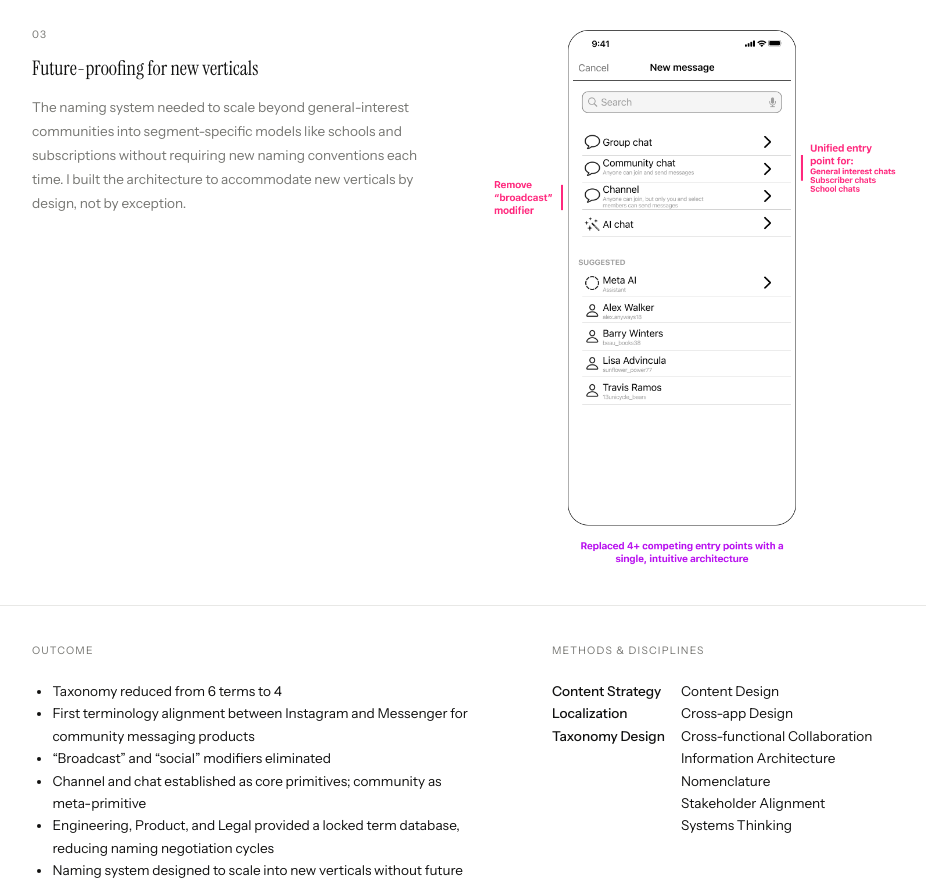
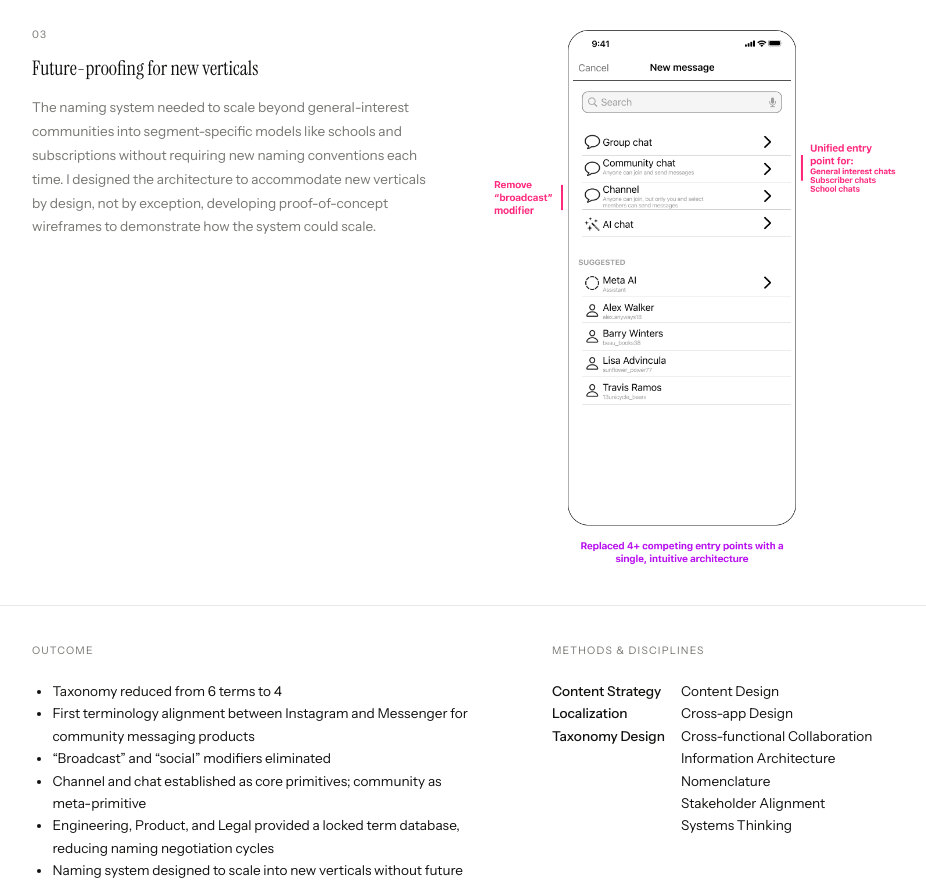
Before and after one commit to awchong/portfolio, a Next.js app: page /case-studies/naming-architecture in a window 1280 px wide. Shown: the part 2584-3473 px from the top of the page, without its empty margins (176-1102 px from the left). Built offline with nearby package versions, Linux system fonts and the light colour scheme; no server answers.

Commit message:
case study 3 fix

```diff
--- a/app/case-studies/naming-architecture/SolutionsSection.tsx
+++ b/app/case-studies/naming-architecture/SolutionsSection.tsx
@@ -182,8 +182,9 @@
                 <p className={styles.solBody}>
                   The naming system needed to scale beyond general-interest communities into
                   segment-specific models like schools and subscriptions without requiring new
-                  naming conventions each time. I built the architecture to accommodate new
-                  verticals by design, not by exception.
+                  naming conventions each time. I designed the architecture to accommodate new verticals
+                  by design, not by exception, developing proof-of-concept wireframes to demonstrate how
+                  the system could scale.
                 </p>
               </div>
 
```
